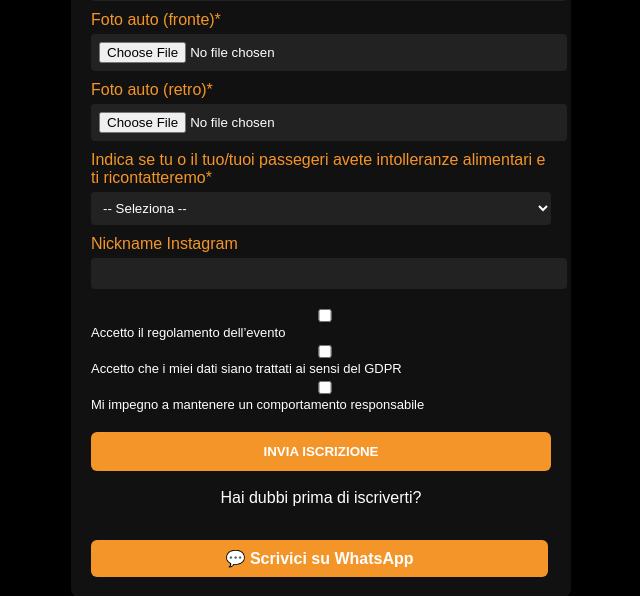
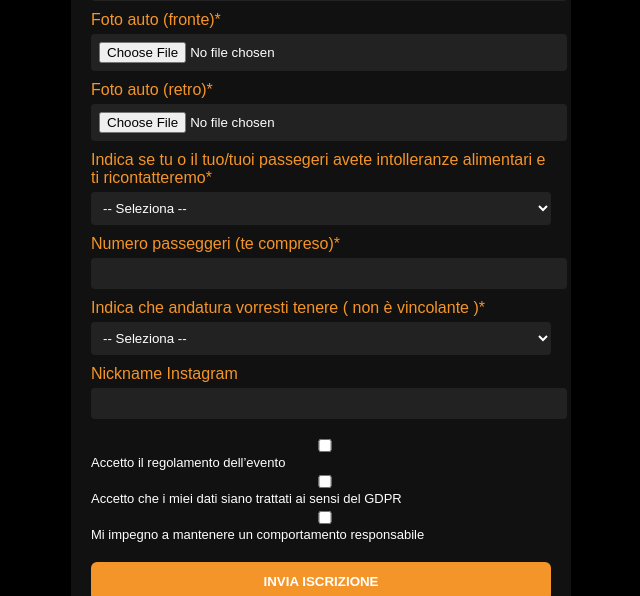
Before and after one commit to NightRiders57/Route57KM3, a Flask app: page / in a window 1280 px wide. Shown: the part 938-1534 px from the top of the page, without its empty margins (319-959 px from the left). Run offline with Flask 3, Linux system fonts and the light colour scheme; parts of the project's set-up code (start-up, migrations or seed data) failed here and were passed over.

Commit message:
agg varie

```diff
--- a/app.py
+++ b/app.py
@@ -48,6 +48,8 @@ def invia():
     auto = request.form['auto']
     targa = request.form['targa']
     intolleranze = request.form.get('intolleranze', '')
+    passeggeri = request.form['passeggeri']
+    andatura = request.form.get('andatura', '')
     instagram = request.form['instagram']
 
     # ✅ correttamente dentro la funzione
@@ -65,6 +67,8 @@ def invia():
         "auto": auto,
         "targa": targa,
         "intolleranze": intolleranze,
+        "passeggeri": passeggeri,
+        "andatura": andatura,
         "instagram": instagram,
         "foto1_id": foto1_id,
         "foto2_id": foto2_id,
--- a/templates/index.html
+++ b/templates/index.html
@@ -65,6 +65,17 @@
         <option value="No">No</option>
       </select>
 
+      <label>Numero passeggeri (te compreso)*</label>
+      <input type="number" name="passeggeri" min="1" required>
+
+      <label>Indica che andatura vorresti tenere ( non è vincolante )*</label>
+      <select name="andatura" required>
+        <option value="">-- Seleziona --</option>
+        <option value="Veloce">Veloce</option>
+        <option value="Andante">Andante</option>
+        <option value="Passeggiata">Passeggiata</option>
+      </select>
+
       <label>Nickname Instagram</label>
       <input type="text" name="instagram">
 
```
Also changed, not shown: templates/iscritti.html (+6 -2 lines).
